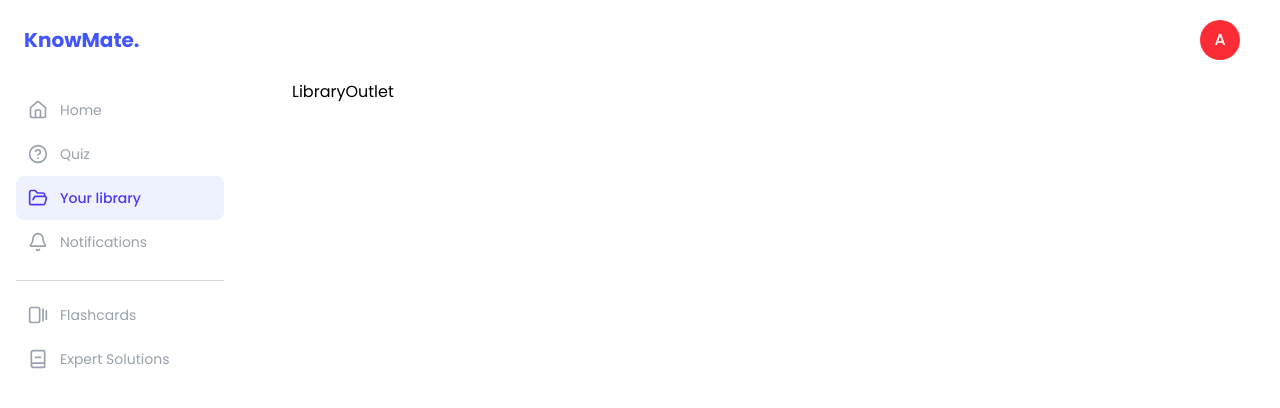
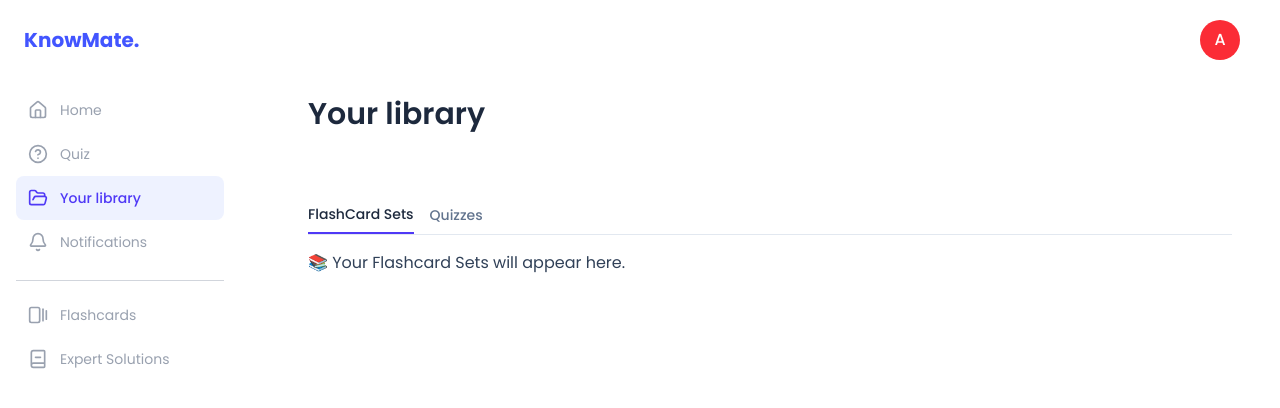
Before and after one commit to gideonadjei94/KnowMateFrontend, a React (Vite) app: page /dashboard/library in a window 1280 px wide. Shown: the top 408 px of the page. Built offline with nearby package versions, Linux system fonts and the light colour scheme; the HTML template or start-up script is replaced by a standard one.

Commit message:
Quiz Outlet

```diff
--- a/src/pages/Dashboard/LibraryOutlet.jsx
+++ b/src/pages/Dashboard/LibraryOutlet.jsx
@@ -1,3 +1,51 @@
+import { useState } from "react";
+
+function FlashCardSets() {
+  return (
+    <div className="mt-4 text-slate-700">
+      📚 Your Flashcard Sets will appear here.
+    </div>
+  );
+}
+
+function Quizzes() {
+  return (
+    <div className="mt-4 text-slate-700">📝 Your Quizzes will appear here.</div>
+  );
+}
+
 export default function LibraryOutlet() {
-  return <div>LibraryOutlet</div>;
+  const [activeTab, setActiveTab] = useState("flashcards");
+
+  return (
+    <div className="p-4">
+      <p className="text-3xl font-semibold text-slate-800 mb-4">Your library</p>
+
+      <div className="flex gap-4 border-b border-slate-200 mb-4 pt-14">
+        <button
+          className={`pb-2 font-medium text-sm cursor-pointer ${
+            activeTab === "flashcards"
+              ? "text-slate-800 border-b-2 border-indigo-600"
+              : "text-slate-500 hover:text-slate-700"
+          }`}
+          onClick={() => setActiveTab("flashcards")}
+        >
+          FlashCard Sets
+        </button>
+        <button
+          className={`pb-2 font-medium text-sm cursor-pointer ${
+            activeTab === "quizzes"
+              ? "text-slate-800 border-b-2 border-indigo-600"
+              : "text-slate-500 hover:text-slate-700"
+          }`}
+          onClick={() => setActiveTab("quizzes")}
+        >
+          Quizzes
+        </button>
+      </div>
+
+      {activeTab === "flashcards" && <FlashCardSets />}
+      {activeTab === "quizzes" && <Quizzes />}
+    </div>
+  );
 }
```
